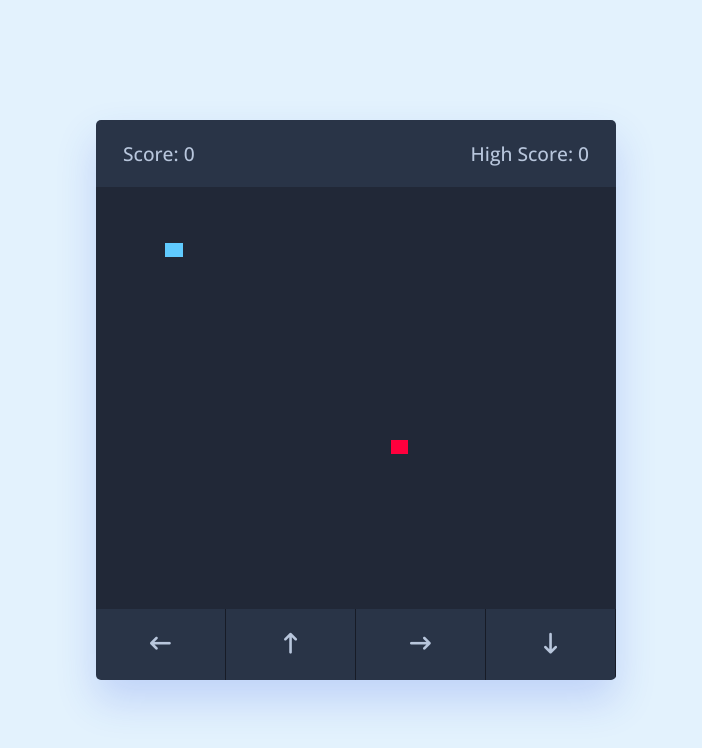
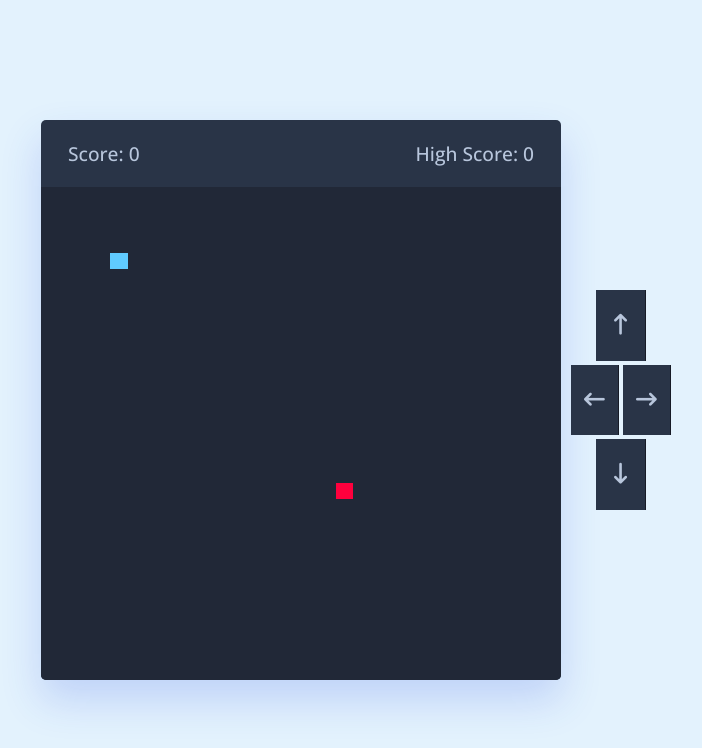
Before and after one commit to AndreaCasaluci/snake-game, a plain HTML site: page index.html in a window 1280 px wide. Shown: the whole page, without its empty margins (284-986 px from the left). Drawn offline with nearby package versions, Linux system fonts and the light colour scheme.

Commit message:
Added controller for touchscreen devices

```diff
--- a/index.html
+++ b/index.html
@@ -17,14 +17,16 @@
 
         <div class="play-board"></div>
 
-        <div class="controls">
-            <i data-key="ArrowLeft" class="fa-solid fa-arrow-left-long"></i>
+
+    </div>
+<div class="controls">
             <i data-key="ArrowUp" class="fa-solid fa-arrow-up-long"></i>
-            <i data-key="ArrowRight" class="fa-solid fa-arrow-right-long"></i>
+            <div class="horizontal">
+                <i data-key="ArrowLeft" class="fa-solid fa-arrow-left-long"></i>
+                <i data-key="ArrowRight" class="fa-solid fa-arrow-right-long"></i>
+            </div>
             <i data-key="ArrowDown" class="fa-solid fa-arrow-down-long"></i>
         </div>
-    </div>
-
     <script src="index.js"></script>
 </body>
 </html>
--- a/style.css
+++ b/style.css
@@ -54,18 +54,40 @@ body{
 
 .controls{
     display: flex;
-    justify-content: space-between;
+    /*justify-content: space-between;*/
+    justify-content: center;
+    align-items: center;
+    gap:4px;
+    width: 100px;
+    flex-direction: column;
+    background: transparent;
+    margin-left: 10px;
 }
+.controls .horizontal{
+    display: flex;
+    flex-direction: row;
+    gap: 4px;
+    width:100%;
+}
+
 
 .controls i{
     padding: 25px 0;
     text-align: center;
     font-size: 1.3rem;
     color: #b8c6dc;
-    width: calc(100% / 4);
+    /*width: calc(100% / 4);*/
+    width:50%;
     cursor: pointer;
     border-right: 1px solid #171b26;
+    background-color: #293447;
 }
+
+.controls i:hover{
+    background-color: #3f516e;
+}
+
+
 
 @media screen and (max-width: 800px){
     .wrapper{
```
